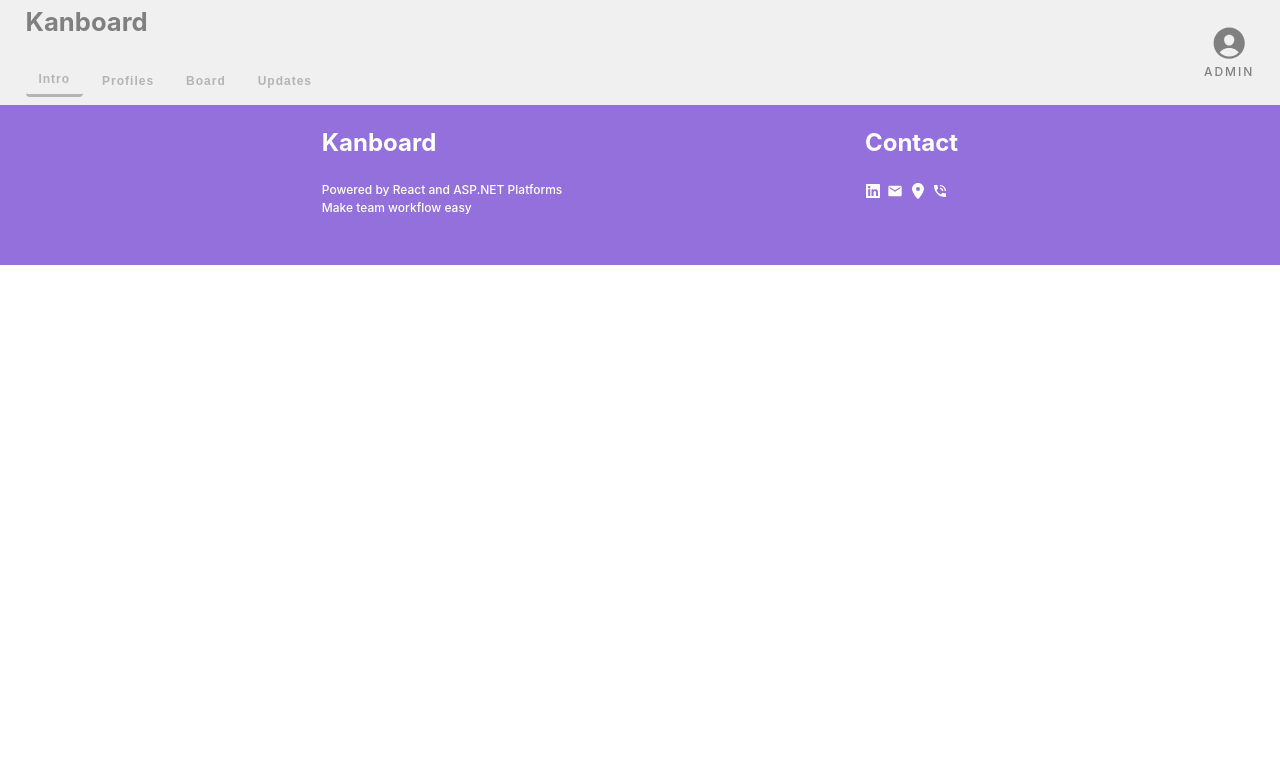
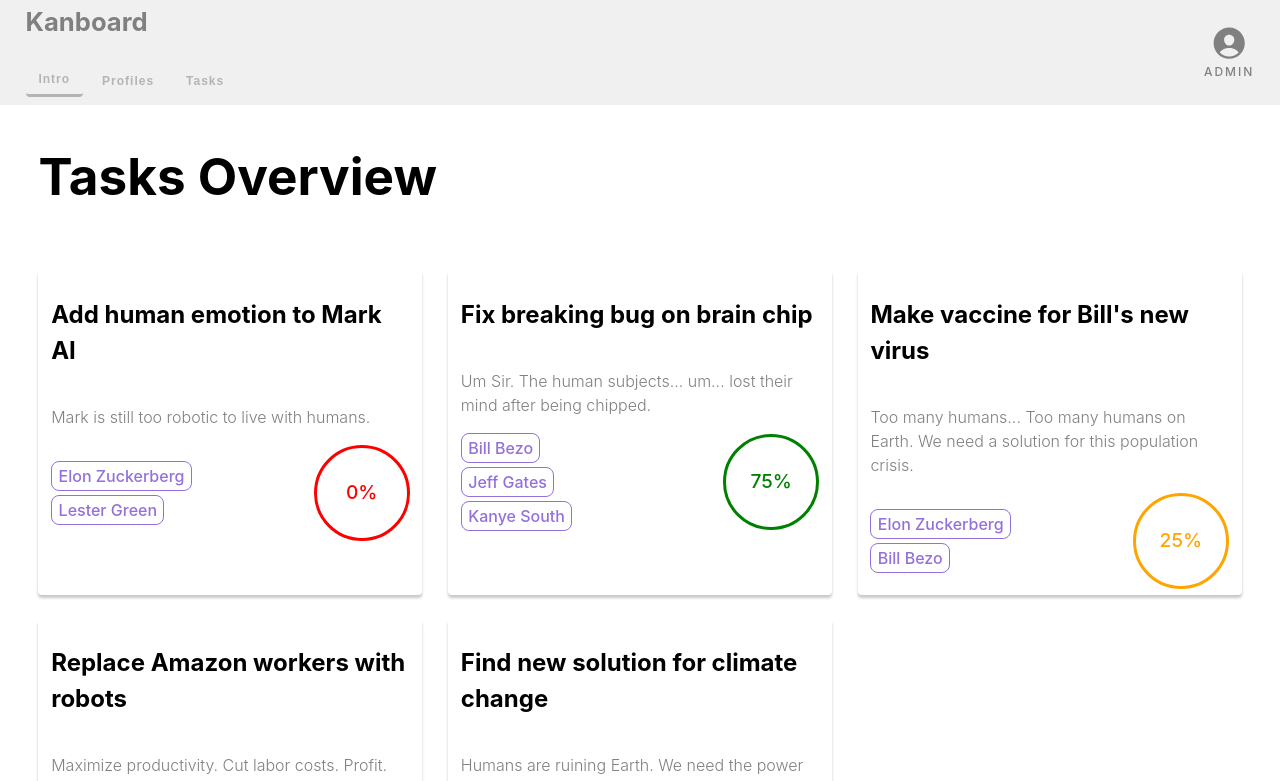
Before and after one commit to qijieguan/Team_App, a React (Vite) app in the folder team_app.client/: page /Task_Board in a window 1280 px wide. Shown: the top 781 px of the page. Built offline with nearby package versions, Linux system fonts and the light colour scheme.

Commit message:
made mockup for task component

```diff
--- a/team_app.client/src/App.tsx
+++ b/team_app.client/src/App.tsx
@@ -4,8 +4,7 @@ import './App.css';
 import Header from './components/Header.tsx';
 import Home from './components/Home.tsx';
 import Profiles from './components/Profiles.tsx';
-import Board from './components/Updates.tsx';
-import Updates from './components/Updates.tsx';
+import TaskBoard from './components/TaskBoard.tsx';
 import Footer from './components/Footer.tsx';
 
 import { BrowserRouter as Router, Routes, Route } from 'react-router-dom';
@@ -78,8 +77,7 @@ function App() {
                     <Routes>
                         <Route path="/" element={<Home />} />
                         <Route path="/Team_Profiles" element={<Profiles />} />
-                        <Route path="/Task_Board" element={<Board />} />
-                        <Route path="/Team_Updates" element={<Updates />} />
+                        <Route path="/Task_Board" element={<TaskBoard />} />
                     </Routes>
                 </Provider>
                 <Footer />
--- /dev/null
+++ b/team_app.client/src/JSON/Task.json
@@ -0,0 +1,37 @@
+[
+  {
+    "Id": 1,
+    "Title": "Add human emotion to Mark AI",
+    "Description": "Mark is still too robotic to live with humans.",
+    "Assign": ["Elon Zuckerberg", "Lester Green"],
+    "Status": 0
+  },
+  {
+    "Id": 2,
+    "Title": "Fix breaking bug on brain chip",
+    "Description": "Um Sir. The human subjects... um... lost their mind after being chipped.",
+    "Assign": ["Bill Bezo", "Jeff Gates", "Kanye South"],
+    "Status": 75
+  },
+  {
+    "Id": 3,
+    "Title": "Make vaccine for Bill's new virus",
+    "Description": "Too many humans... Too many humans on Earth. We need a solution for this population crisis.",
+    "Assign": ["Elon Zuckerberg", "Bill Bezo"],
+    "Status": 25
+  },
+  {
+    "Id": 4,
+    "Title": "Replace Amazon workers with robots",
+    "Description": "Maximize productivity. Cut labor costs. Profit.",
+    "Assign": [ "Gabe Newell", "Harry Barks" ],
+    "Status": 50
+  },
+  {
+    "Id": 5,
+    "Title": "Find new solution for climate change",
+    "Description": "Humans are ruining Earth. We need the power to be gods among human.",
+    "Assign": [ "Elon Zuckerberg", "Bill Bezo" ],
+    "Status": 50
+  }
+]
--- a/team_app.client/src/components/Header.tsx
+++ b/team_app.client/src/components/Header.tsx
@@ -29,11 +29,7 @@ const Header = () => {
                     </Link>
 
                     <Link to='/Task_Board'>
-                        <button className="header-li" onClick={(e) => { toggleHighlight(e) }}>Board</button>
-                    </Link>
-
-                    <Link to='/Team_Updates'>
-                        <button className="header-li" onClick={(e) => { toggleHighlight(e) }}>Updates</button>
+                        <button className="header-li" onClick={(e) => { toggleHighlight(e) }}>Tasks</button>
                     </Link>
                 </div>
             </h1>
--- /dev/null
+++ b/team_app.client/src/components/Task.tsx
@@ -0,0 +1,46 @@
+import '../styles/task.css';
+
+import { useEffect } from 'react';
+
+const Task = ({ task }) => {
+
+    useEffect(() => {
+
+    }, [task])
+
+    const CheckColor = (value) => {
+        if (value <= 15) {
+            return 'red'
+        }
+        if (value <= 25) {
+            return 'orange'
+        }
+        if (value <= 50) {
+            return 'blue'
+        }
+        if (value <= 75) {
+            return 'green'
+        }
+        return 'red';
+    }
+
+    return (
+        <div className="task flex">
+            <h2 className="task-title">{task.Title}</h2>
+            <span className="task-description">{task.Description}</span>
+            <div className="task-progress flex">
+                <div className="task-assign flex">
+                    {task.Assign.length > 0 &&
+                        task.Assign.map(person =>
+                            <span className="task-person">{person}</span>
+                        )
+                    }
+                </div>
+
+                <span className="task-status flex" style={{ color: CheckColor(task.Status) }}>{task.Status}%</span>
+            </div>
+        </div>
+    )
+}
+
+export default Task;
--- /dev/null
+++ b/team_app.client/src/components/TaskBoard.tsx
@@ -0,0 +1,26 @@
+import '../styles/taskboard.css';
+import Data from '../JSON/Task.json';
+
+import { useEffect, useState } from 'react';
+
+import Task from './Task.tsx';
+
+import uuid from 'react-uuid';
+
+const TaskBoard = () => {
+
+    useEffect(() => {
+        //console.log(Data);
+    }, [])
+
+    return (
+        <section className="task-board grid">
+            <h1 className="task-board-label">Tasks Overview</h1>
+            {Data.length > 0 &&
+                Data.map(task => <Task key={uuid()} task={task} />)
+            }
+        </section>
+    )
+}
+
+export default TaskBoard;
--- a/team_app.client/src/components/Updates.tsx
+++ /dev/null
@@ -1,9 +0,0 @@
-
-const Updates = () => {
-    return (
-        <section className="updates">
-        </section>
-    )
-}
-
-export default Updates;
--- /dev/null
+++ b/team_app.client/src/styles/task.css
@@ -0,0 +1,41 @@
+.task {
+    padding: 0.5vw 1vw;
+    flex-direction: column;
+    align-items: flex-start;
+    box-shadow: 0 3px 3px rgb(200, 200, 200);
+    border-radius: 0.25rem;
+}
+
+.task-description {
+    margin: 2vh 0;
+    font-weight: 300;
+    color: grey;
+}
+
+.task-progress {
+    justify-content: space-between;
+    width: 100%;
+}
+
+.task-assign {
+    flex-direction: column;
+    align-items: flex-start;
+    row-gap: 0.5vh;
+}
+
+.task-person {
+    padding: 0.25vh 0.5vw;
+    color: mediumpurple;
+    border: 1px solid;
+    border-radius: 0.5rem;
+}
+
+.task-status {
+    justify-content: center;
+    font-size: clamp(1rem, 1.5vw, 1.5rem);
+    text-align: center;
+    height: 6rem;
+    width: 6rem;
+    border: 3px solid;
+    border-radius: 10rem;
+}
--- /dev/null
+++ b/team_app.client/src/styles/taskboard.css
@@ -0,0 +1,10 @@
+.task-board {
+    grid-template-columns: 30% 30% 30%;
+    row-gap: 3vh;
+    column-gap: 2vw;
+    min-height: 90vh;
+}
+
+.task-board-label {
+    grid-column: -1 / 1;
+}
```
Also changed, not shown: team_app.client/src/components/Board.tsx (deleted, +0 -9 lines).
